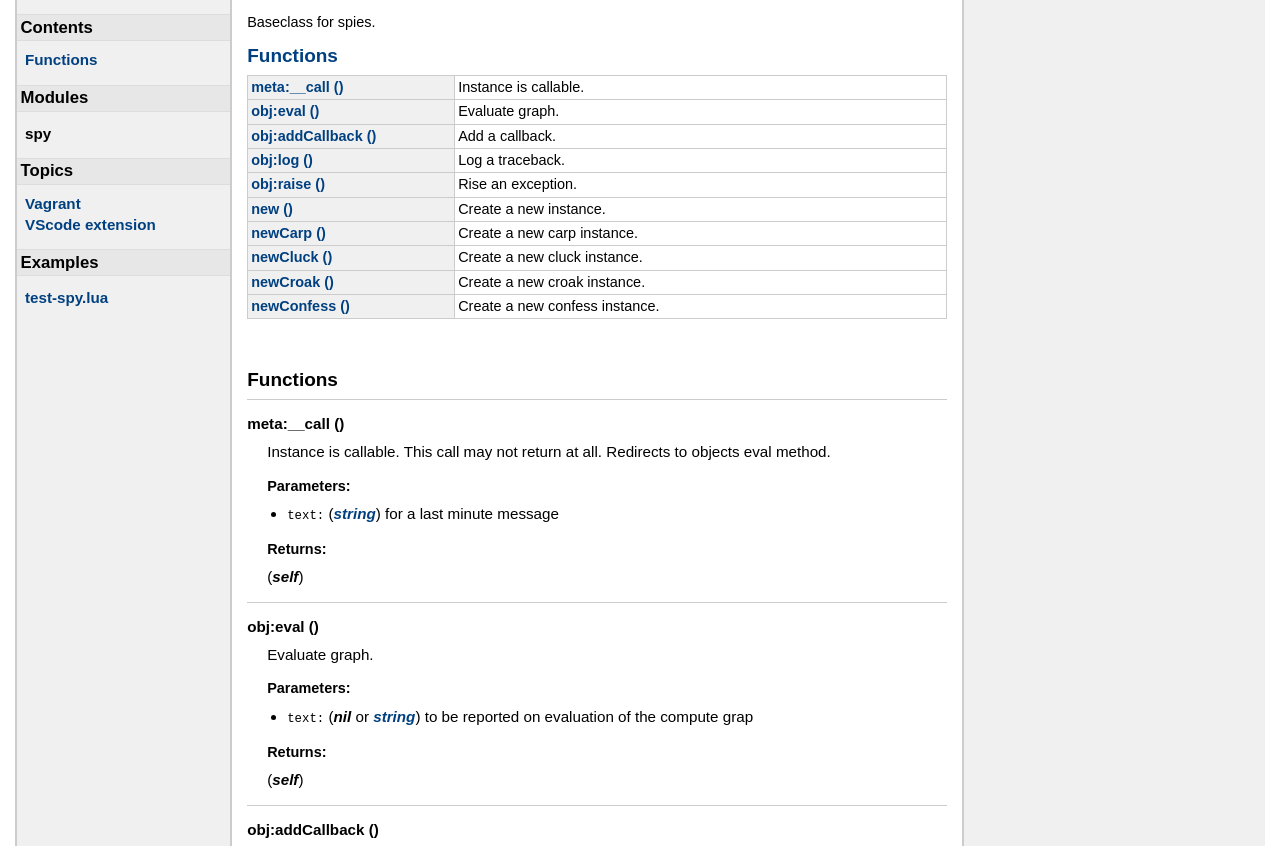
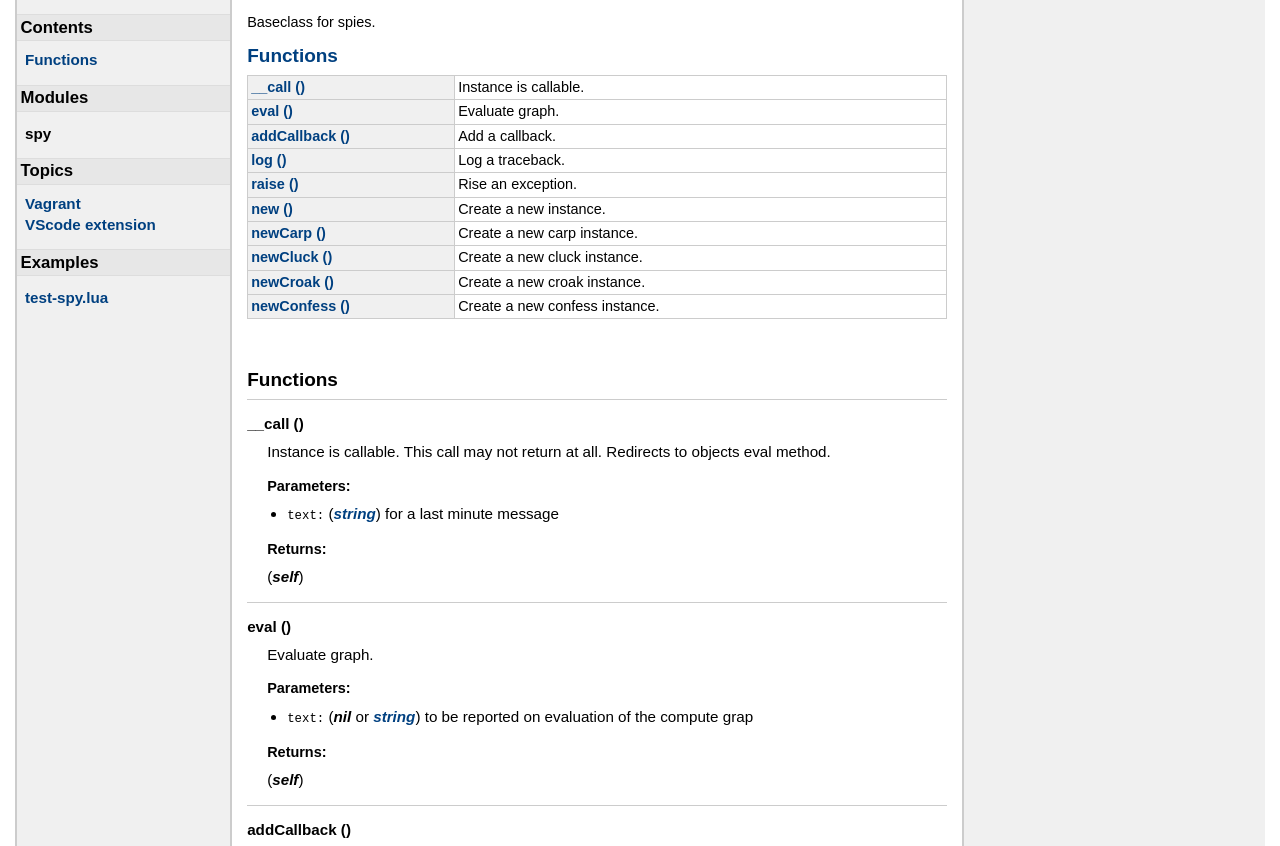
Before and after one commit to jeblad/Doppelganger, a plain HTML site: page docs/index.html in a window 1280 px wide. Shown: the part 63-909 px from the top of the page. Drawn offline with Linux system fonts and the light colour scheme.

Commit message:
Updated generated docs

```diff
--- a/docs/index.html
+++ b/docs/index.html
@@ -61,23 +61,23 @@
 <h2><a href="#Functions">Functions</a></h2>
 <table class="function_list">
 	<tr>
-	<td class="name nowrap"><a href="#meta:__call">meta:__call ()</a></td>
+	<td class="name nowrap"><a href="#__call">__call ()</a></td>
 	<td class="summary">Instance is callable.</td>
 	</tr>
 	<tr>
-	<td class="name nowrap"><a href="#obj:eval">obj:eval ()</a></td>
+	<td class="name nowrap"><a href="#eval">eval ()</a></td>
 	<td class="summary">Evaluate graph.</td>
 	</tr>
 	<tr>
-	<td class="name nowrap"><a href="#obj:addCallback">obj:addCallback ()</a></td>
+	<td class="name nowrap"><a href="#addCallback">addCallback ()</a></td>
 	<td class="summary">Add a callback.</td>
 	</tr>
 	<tr>
-	<td class="name nowrap"><a href="#obj:log">obj:log ()</a></td>
+	<td class="name nowrap"><a href="#log">log ()</a></td>
 	<td class="summary">Log a traceback.</td>
 	</tr>
 	<tr>
-	<td class="name nowrap"><a href="#obj:raise">obj:raise ()</a></td>
+	<td class="name nowrap"><a href="#raise">raise ()</a></td>
 	<td class="summary">Rise an exception.</td>
 	</tr>
 	<tr>
@@ -110,8 +110,8 @@
 
     <dl class="function">
     <dt>
-    <a name = "meta:__call"></a>
-    <strong>meta:__call ()</strong>
+    <a name = "__call"></a>
+    <strong>__call ()</strong>
     </dt>
     <dd>
     Instance is callable.
@@ -139,8 +139,8 @@
 
 </dd>
     <dt>
-    <a name = "obj:eval"></a>
-    <strong>obj:eval ()</strong>
+    <a name = "eval"></a>
+    <strong>eval ()</strong>
     </dt>
     <dd>
     Evaluate graph.
@@ -166,8 +166,8 @@
 
 </dd>
     <dt>
-    <a name = "obj:addCallback"></a>
-    <strong>obj:addCallback ()</strong>
+    <a name = "addCallback"></a>
+    <strong>addCallback ()</strong>
     </dt>
     <dd>
     Add a callback.
@@ -197,8 +197,8 @@
 
 </dd>
     <dt>
-    <a name = "obj:log"></a>
-    <strong>obj:log ()</strong>
+    <a name = "log"></a>
+    <strong>log ()</strong>
     </dt>
     <dd>
     Log a traceback.
@@ -228,8 +228,8 @@
 
 </dd>
     <dt>
-    <a name = "obj:raise"></a>
-    <strong>obj:raise ()</strong>
+    <a name = "raise"></a>
+    <strong>raise ()</strong>
     </dt>
     <dd>
     Rise an exception.
```
